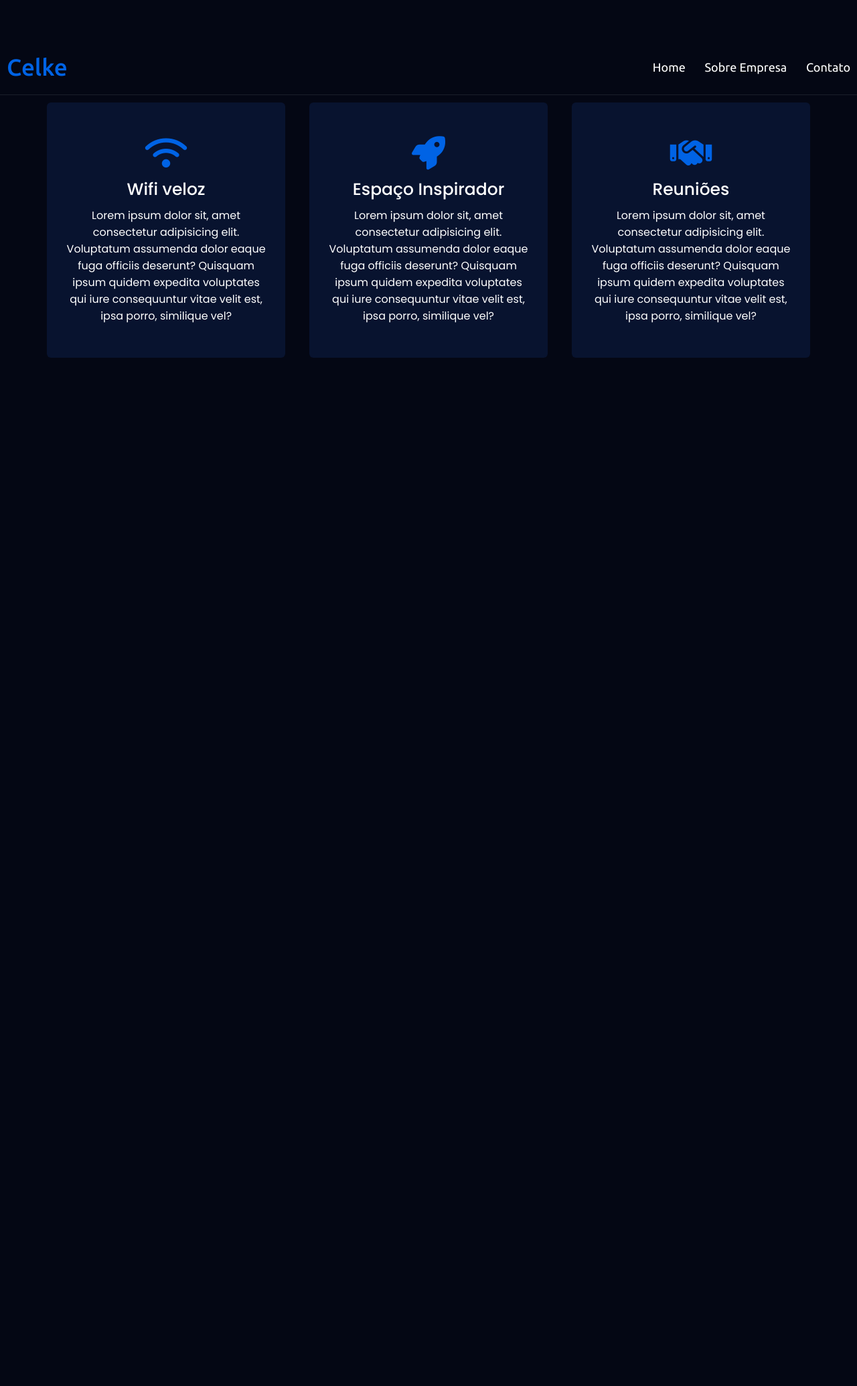
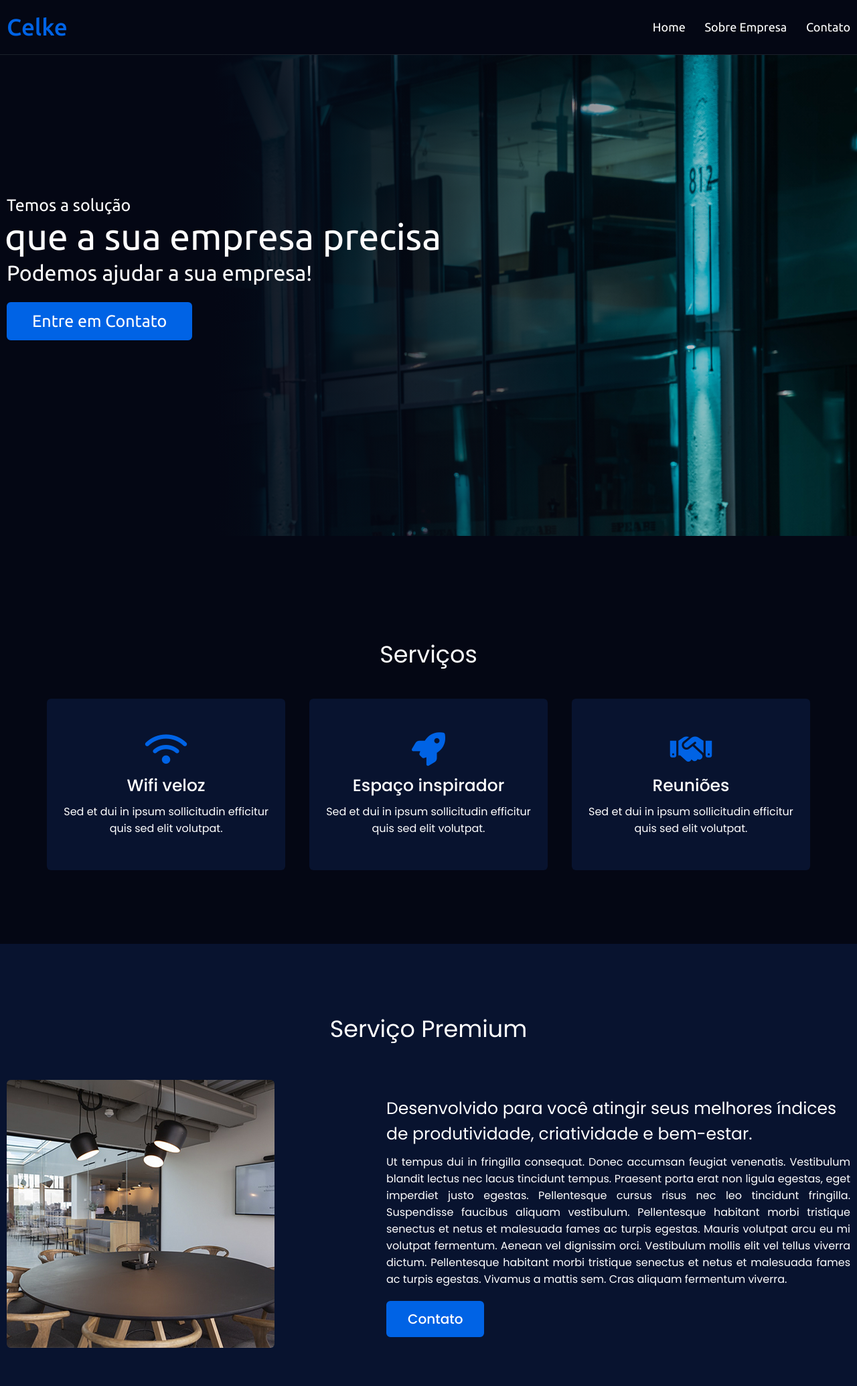
Before and after one commit to walterrodriguesjr/Curso-de-PHP-Developer-Celke, a PHP site: page / in a window 1280 px wide. Shown: the whole page at 67% size. Before the commit the page ends 534 px from the top, so only its background shows below. Run offline with PHP 8.4, Linux system fonts and the light colour scheme; some libraries are stand-ins or nearby versions.

Commit message:
06-06-22/2

```diff
--- a/Layout-site/css/custom.css
+++ b/Layout-site/css/custom.css
@@ -1,5 +1,4 @@
 @import url('https://fonts.googleapis.com/css2?family=Poppins:wght@400;500;600;700&family=Ubuntu:wght@400;500;700&display=swap');
-
 * {
     margin: 0;
     padding: 0;
@@ -27,6 +26,9 @@ body {
     margin: auto;
 }
 
+
+/* Inicio menu */
+
 .navbar .logo a {
     color: var(--active-color);
     font-size: 35px;
@@ -38,7 +40,7 @@ body {
     width: 100%;
     z-index: 999;
     padding: 20px 0;
-    font-family: 'Ubuntu', 'sans-serif';
+    font-family: 'Ubuntu', sans-serif;
     background-color: var(--main-color);
     border-bottom: solid var(--third-color) 1px;
 }
@@ -74,11 +76,9 @@ body {
         display: block;
         z-index: 999;
     }
-
     #menu-icon.active::before {
-        content: "\f00d ";
+        content: "\f00d";
     }
-
     .navbar .menu {
         background-color: var(--main-color);
         position: fixed;
@@ -90,27 +90,96 @@ body {
         padding-top: 80px;
         transition: all 0.3s ease;
     }
-
     #menu-site.active {
         left: 0;
     }
-
     .navbar .menu li {
         display: block;
     }
-
     .navbar .menu li a {
         display: inline-block;
         margin: 13px 0;
         font-size: 25px;
-
     }
 }
+
+
+/* Fim menu */
+
+
+/* Inicio do topo */
+
+section {
+    padding: 50px 0;
+}
+
+@media (max-width: 690px) {
+    section {
+        padding: 20px 0;
+    }
+}
+
+.top {
+    color: var(--site-color);
+    display: flex;
+    background: url("../img/banner_top_v5.jpg") no-repeat center;
+    background: linear-gradient(to right, var(--main-color) 25%, rgba(255, 255, 255, 0)), url("../img/banner_top_v5.jpg") no-repeat center;
+    height: 100vh;
+    min-height: 500px;
+    /* background-size especifica o tamanho das imagens de fundo */
+    background-size: cover;
+    background-attachment: fixed;
+    font-family: 'Ubuntu', sans-serif;
+}
+
+.top .max-width {
+    width: 100%;
+    display: flex;
+}
+
+.top .top-content .text-1 {
+    font-size: 25px;
+}
+
+.top .top-content .text-2 {
+    font-size: 55px;
+    font-weight: 400;
+    margin-left: -3px;
+}
+
+.top .top-content .text-3 {
+    font-size: 32px;
+    margin: 5px 0;
+}
+
+.top .top-content a {
+    display: inline-block;
+    background: var(--active-color);
+    color: var(--site-color);
+    font-size: 25px;
+    padding: 12px 36px;
+    margin-top: 20px;
+    font-weight: 300;
+    border-radius: 6px;
+    border: 2px solid var(--active-color);
+    transition: all 0.3s ease;
+}
+
+.top .top-content a:hover {
+    color: var(--active-color);
+    background: none;
+}
+
+
+/* Fim do topo */
+
+
+/* Inicio servico */
 
 .services {
     color: var(--site-color);
     background-color: var(--main-color);
-    font-family: 'Poppins', 'sans-serif';
+    font-family: 'Poppins', sans-serif;
     margin: 60px;
 }
 
@@ -130,7 +199,7 @@ body {
 
 .services .serv-content .card {
     width: calc(33% - 20px);
-    background-color: var(--first-color);
+    background: var(--first-color);
     text-align: center;
     border-radius: 6px;
     padding: 50px 25px;
@@ -138,8 +207,13 @@ body {
     transition: all 0.3s ease;
 }
 
+
+/*
+Alterar a cor de fundo do cartao
+*/
+
 .services .serv-content .card:hover {
-    background-color: var(--active-color);
+    background: var(--active-color);
 }
 
 .services .serv-content .card i {
@@ -166,15 +240,108 @@ body {
     margin: 10px 0 7px 0;
 }
 
-@media(max-width: 947px){
+@media (max-width: 947px) {
     .services .serv-content .card {
         width: calc(50% - 10px);
         margin-bottom: 20px;
     }
 }
 
-@media (max-width: 690px){
+@media (max-width: 690px) {
     .services .serv-content .card {
         width: 100%;
     }
 }
+
+
+/* Fim servico */
+
+
+/* Inicio do servico premium */
+
+.premium {
+    color: var(--site-color);
+    background: var(--first-color);
+    font-family: 'Poppins', sans-serif;
+}
+
+.premium .title {
+    text-align: center;
+    margin: 50px 0;
+    font-weight: 400;
+    font-size: 35px;
+}
+
+.premium .premium-content {
+    display: flex;
+    flex-wrap: wrap;
+    align-items: center;
+    justify-content: space-between;
+}
+
+.premium .premium-content .left {
+    width: 45%;
+}
+
+.premium .premium-content .left img {
+    width: 400px;
+    height: 400px;
+    object-fit: cover;
+    border-radius: 6px;
+}
+
+.premium .premium-content .right {
+    width: 55%;
+}
+
+.premium .premium-content .right .text {
+    font-size: 25px;
+    font-weight: 400;
+    margin-bottom: 10px;
+}
+
+.premium .premium-content .right p {
+    text-align: justify;
+}
+
+.premium .premium-content .right a {
+    display: inline-block;
+    background: var(--active-color);
+    color: var(--site-color);
+    font-size: 20px;
+    font-weight: 500;
+    padding: 10px 30px;
+    margin-top: 20px;
+    border-radius: 6px;
+    border: 2px solid var(--active-color);
+    transition: all 0.3s ease;
+}
+
+.premium .premium-content .right a:hover {
+    color: var(--active-color);
+    background: none;
+}
+
+@media (max-width: 1104px) {
+    .premium .premium-content .left img {
+        width: 350px;
+        height: 350px;
+    }
+}
+
+@media (max-width: 947px) {
+    .premium .premium-content .column {
+        width: 100%;
+    }
+    .premium .premium-content .left {
+        display: flex;
+        justify-content: center;
+        margin: 0 auto 60px;
+    }
+    .premium .premium-content .right {
+        flex: 100%;
+    }
+}
+
+
+/* Fim do servico premium */
--- a/Layout-site/index.html
+++ b/Layout-site/index.html
@@ -11,7 +11,6 @@
 </head>
 
 <body>
-
     <nav class="navbar">
         <div class="max-width">
             <div class="logo">
@@ -28,6 +27,17 @@
         </div>
     </nav>
 
+    <section class="top">
+        <div class="max-width">
+            <div class="top-content">
+                <div class="text-1">Temos a solução</div>
+                <div class="text-2">que a sua empresa precisa</div>
+                <div class="text-3">Podemos ajudar a sua empresa!</div>
+                <a href="./contato.html">Entre em Contato</a>
+            </div>
+        </div>
+    </section>
+
     <section class="services">
         <div class="max-width">
             <h2 class="title">Serviços</h2>
@@ -36,27 +46,15 @@
                     <div class="box">
                         <i class="fa-solid fa-wifi"></i>
                         <div class="text">Wifi veloz</div>
-                        <p>
-                            Lorem ipsum dolor sit, amet consectetur adipisicing elit. Voluptatum assumenda dolor eaque
-                            fuga
-                            officiis deserunt? Quisquam ipsum quidem expedita voluptates qui iure consequuntur vitae
-                            velit
-                            est, ipsa porro, similique vel?
-                        </p>
+                        <p>Sed et dui in ipsum sollicitudin efficitur quis sed elit volutpat. </p>
                     </div>
                 </div>
 
                 <div class="card">
                     <div class="box">
                         <i class="fa-solid fa-rocket"></i>
-                        <div class="text">Espaço Inspirador</div>
-                        <p>
-                            Lorem ipsum dolor sit, amet consectetur adipisicing elit. Voluptatum assumenda dolor eaque
-                            fuga
-                            officiis deserunt? Quisquam ipsum quidem expedita voluptates qui iure consequuntur vitae
-                            velit
-                            est, ipsa porro, similique vel?
-                        </p>
+                        <div class="text">Espaço inspirador</div>
+                        <p>Sed et dui in ipsum sollicitudin efficitur quis sed elit volutpat. </p>
                     </div>
                 </div>
 
@@ -64,19 +62,41 @@
                     <div class="box">
                         <i class="fa-solid fa-handshake"></i>
                         <div class="text">Reuniões</div>
-                        <p>
-                            Lorem ipsum dolor sit, amet consectetur adipisicing elit. Voluptatum assumenda dolor eaque
-                            fuga
-                            officiis deserunt? Quisquam ipsum quidem expedita voluptates qui iure consequuntur vitae
-                            velit
-                            est, ipsa porro, similique vel?
-                        </p>
+                        <p>Sed et dui in ipsum sollicitudin efficitur quis sed elit volutpat. </p>
                     </div>
                 </div>
             </div>
         </div>
     </section>
 
+    <section class="premium">
+        <div class="max-width">
+            <h2 class="title">Serviço Premium</h2>
+            <div class="premium-content">
+                <div class="column left">
+                    <img src="./img/premium_v5.jpg" alt="Serviço premium">
+                </div>
+                <div class="column right">
+                    <div class="text">
+                        Desenvolvido para você atingir seus melhores índices de produtividade, criatividade e bem-estar.
+                    </div>
+                    <p>
+                        Ut tempus dui in fringilla consequat. Donec accumsan feugiat venenatis. Vestibulum blandit
+                        lectus nec lacus tincidunt tempus. Praesent porta erat non ligula egestas, eget imperdiet justo
+                        egestas. Pellentesque cursus risus nec leo tincidunt fringilla.
+                        Suspendisse faucibus aliquam vestibulum. Pellentesque habitant morbi tristique senectus et netus
+                        et malesuada fames ac turpis egestas. Mauris volutpat arcu eu mi volutpat fermentum. Aenean vel
+                        dignissim orci. Vestibulum mollis
+                        elit vel tellus viverra dictum. Pellentesque habitant morbi tristique senectus et netus et
+                        malesuada fames ac turpis egestas. Vivamus a mattis sem. Cras aliquam fermentum viverra.
+                    </p>
+                    <a href="./contato.html">Contato</a>
+                </div>
+            </div>
+        </div>
+    </section>
+
+
 
     <script src="./js/custom.js"></script>
 </body>
```
Also changed, not shown: anotações.txt (+9 -0 lines), Layout-site/img/banner_top_v5.jpg (added), Layout-site/img/favicon.ico (added), Layout-site/img/premium_v5.jpg (added).
